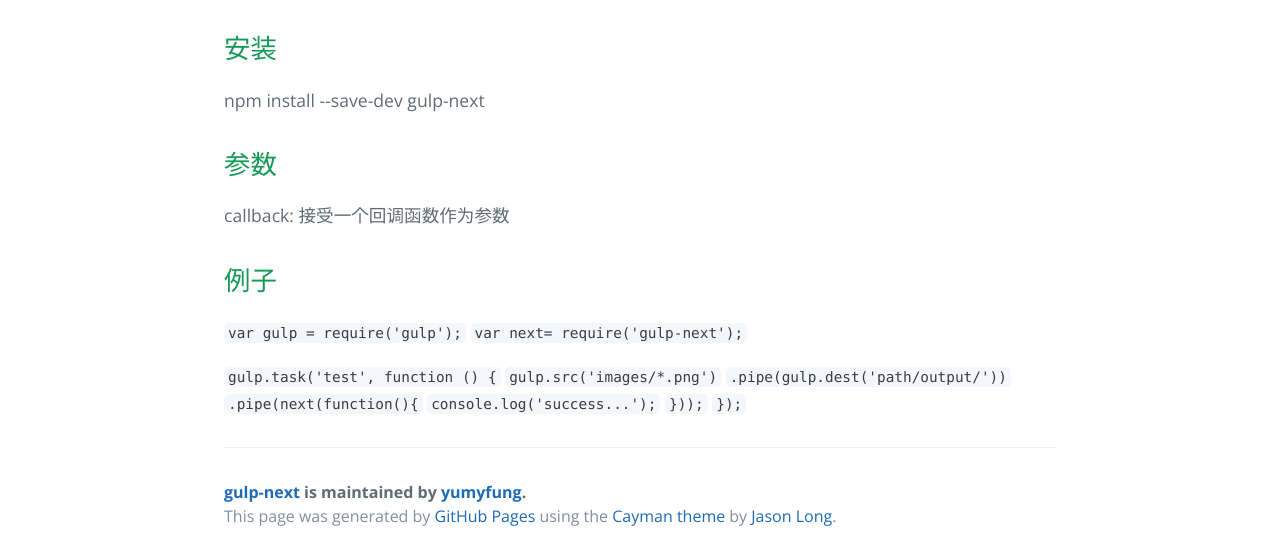
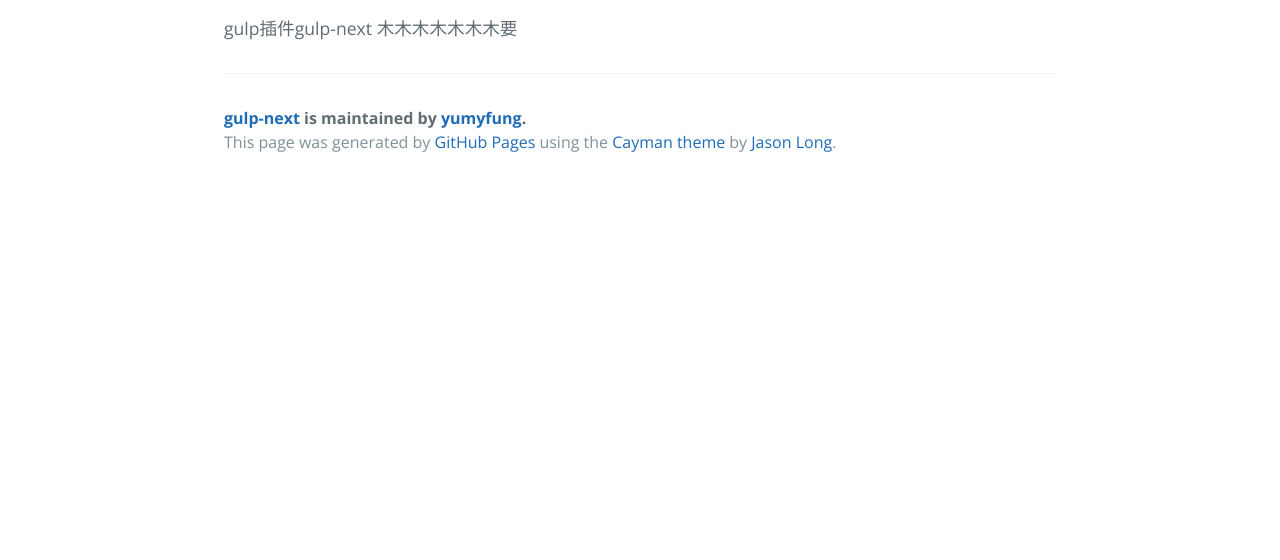
Before and after one commit to yumyfung/gulp-next, a plain HTML site: page index.html in a window 1280 px wide. Shown: the part 470-1030 px from the top of the page. After the commit the page ends 800 px from the top, so only its background shows below. Drawn offline with nearby package versions, Linux system fonts and the light colour scheme.

Commit message:
Create gh-pages branch via GitHub

```diff
--- a/index.html
+++ b/index.html
@@ -22,29 +22,8 @@
       <h1>
 <a id="gulp-next" class="anchor" href="#gulp-next" aria-hidden="true"><span class="octicon octicon-link"></span></a>gulp-next</h1>
 
-<h2>
-<a id="安装" class="anchor" href="#%E5%AE%89%E8%A3%85" aria-hidden="true"><span class="octicon octicon-link"></span></a>安装</h2>
-
-<p>npm install --save-dev gulp-next</p>
-
-<h2>
-<a id="参数" class="anchor" href="#%E5%8F%82%E6%95%B0" aria-hidden="true"><span class="octicon octicon-link"></span></a>参数</h2>
-
-<p>callback: 接受一个回调函数作为参数</p>
-
-<h2>
-<a id="例子" class="anchor" href="#%E4%BE%8B%E5%AD%90" aria-hidden="true"><span class="octicon octicon-link"></span></a>例子</h2>
-
-<p><code>var gulp = require('gulp');</code>
-<code>var next= require('gulp-next');</code></p>
-
-<p><code>gulp.task('test', function () {</code>
-  <code>gulp.src('images/*.png')</code>
-      <code>.pipe(gulp.dest('path/output/'))</code>
-      <code>.pipe(next(function(){</code>
-          <code>console.log('success...');</code>
-      <code>}));</code>
-<code>});</code></p>
+<p>gulp插件gulp-next
+木木木木木木木要</p>
 
       <footer class="site-footer">
         <span class="site-footer-owner"><a href="https://github.com/yumyfung/gulp-next">gulp-next</a> is maintained by <a href="https://github.com/yumyfung">yumyfung</a>.</span>
--- a/params.json
+++ b/params.json
@@ -1 +1 @@
-{"name":"gulp-next","tagline":"gulp插件gulp-next","body":"#  gulp-next\r\n## 安装\r\nnpm install --save-dev gulp-next\r\n## 参数\r\ncallback: 接受一个回调函数作为参数\r\n## 例子\r\n`var gulp = require('gulp');`\r\n`var next= require('gulp-next');`\r\n\r\n`gulp.task('test', function () {`\r\n  `gulp.src('images/*.png')`\r\n      `.pipe(gulp.dest('path/output/'))`\r\n      `.pipe(next(function(){`\r\n          `console.log('success...');`\r\n      `}));`\r\n`});`","google":"","note":"Don't delete this file! It's used internally to help with page regeneration."}
+{"name":"gulp-next","tagline":"gulp插件gulp-next","body":"# gulp-next\r\ngulp插件gulp-next\r\n木木木木木木木要","google":"","note":"Don't delete this file! It's used internally to help with page regeneration."}
```
